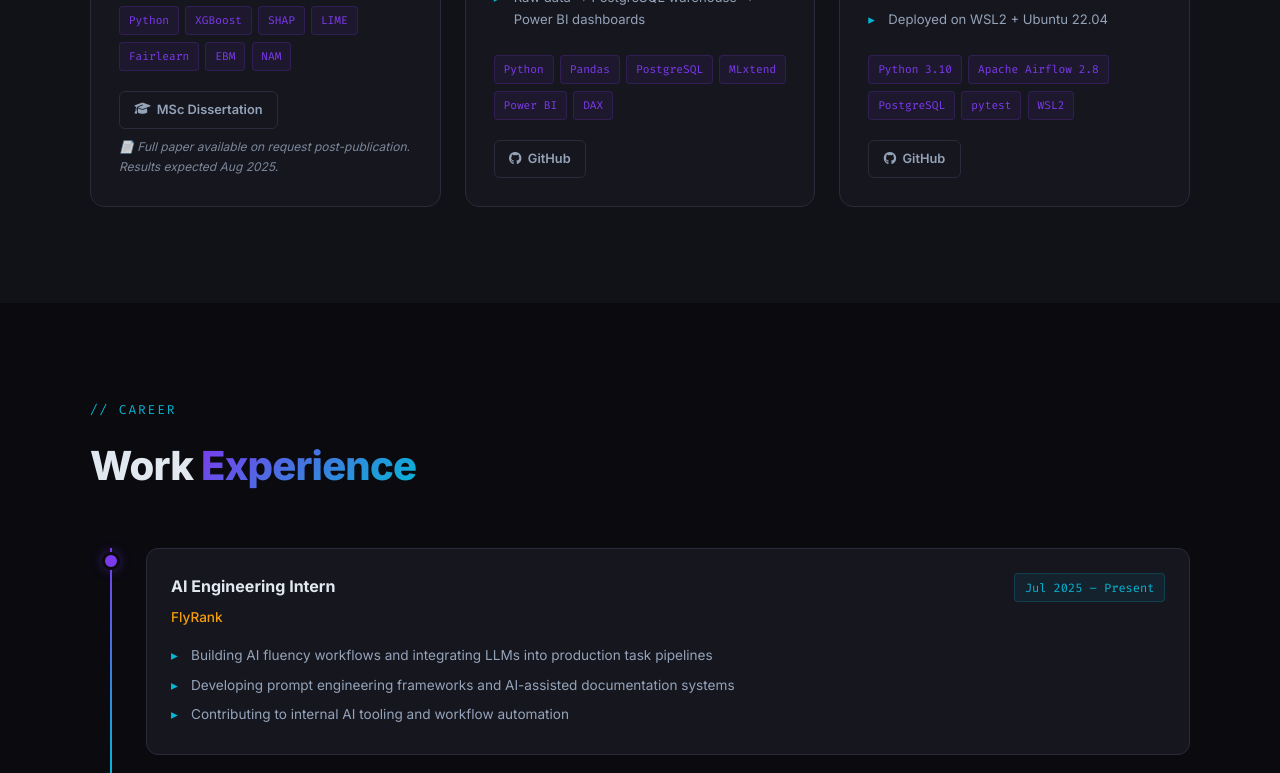
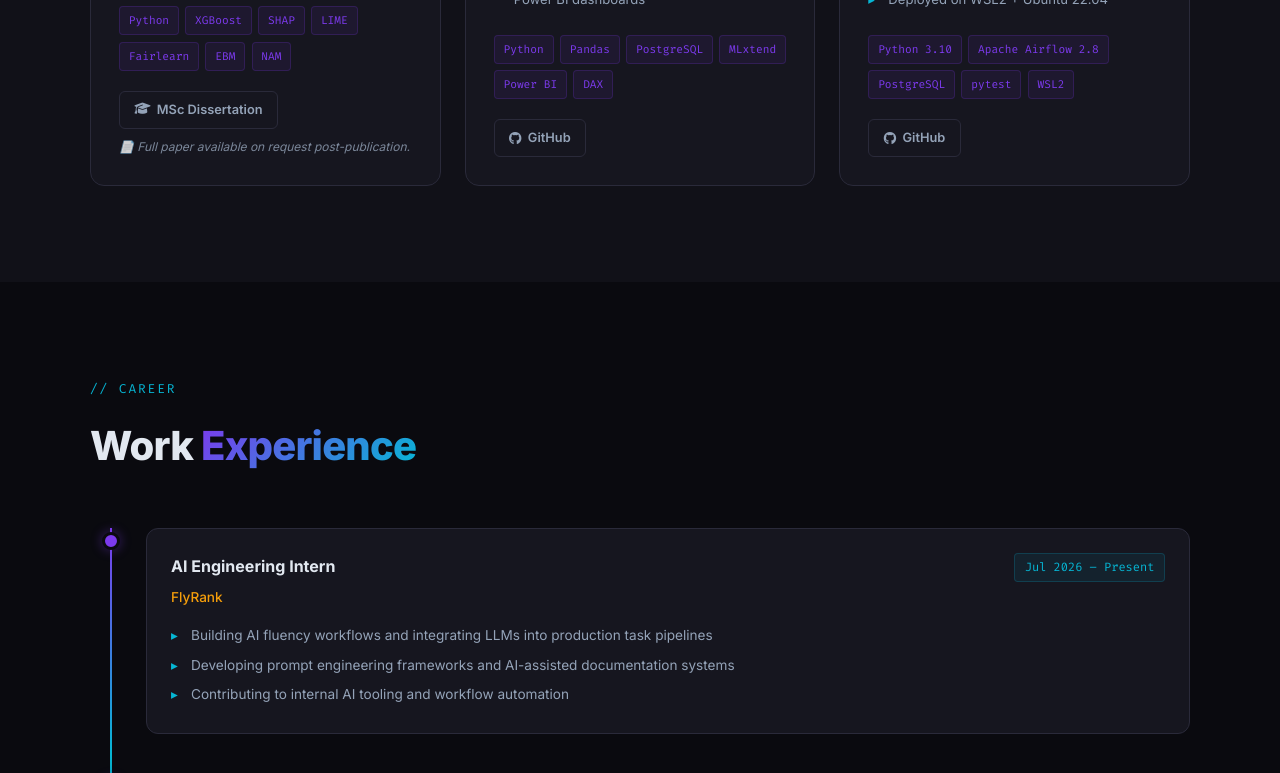
Before and after one commit to JIYA-YDV/jiya-yadav.github.io, a plain HTML site: page index.html in a window 1280 px wide. Shown: the part 2057-2830 px from the top of the page. Drawn offline with Linux system fonts and the light colour scheme.

Commit message:
Change expected results dates in index.html
Updated expected results dates for MSc Dissertation and education period.

```diff
--- a/index.html
+++ b/index.html
@@ -860,7 +860,7 @@
           </span>
         </div>
         <p class="project-note">
-          📄 Full paper available on request post-publication. Results expected Aug 2025.
+          📄 Full paper available on request post-publication.
         </p>
       </div>
 
@@ -938,7 +938,7 @@
         <div class="timeline-card">
           <div class="timeline-header">
             <div class="timeline-title">AI Engineering Intern</div>
-            <div class="timeline-period">Jul 2025 – Present</div>
+            <div class="timeline-period">Jul 2026 – Present</div>
           </div>
           <div class="timeline-company">FlyRank</div>
           <div class="timeline-desc">
@@ -986,7 +986,7 @@
       <div class="edu-card reveal">
         <div class="edu-degree">MSc Information Technology (AI/ML)</div>
         <div class="edu-school">Leeds Beckett University via The British College, Kathmandu</div>
-        <div class="edu-period">Completed — Results expected Aug 2025</div>
+        <div class="edu-period">Completed — Results expected Aug 2026</div>
         <span class="edu-badge badge-info">AI/ML Specialisation</span>
       </div>
 
```
